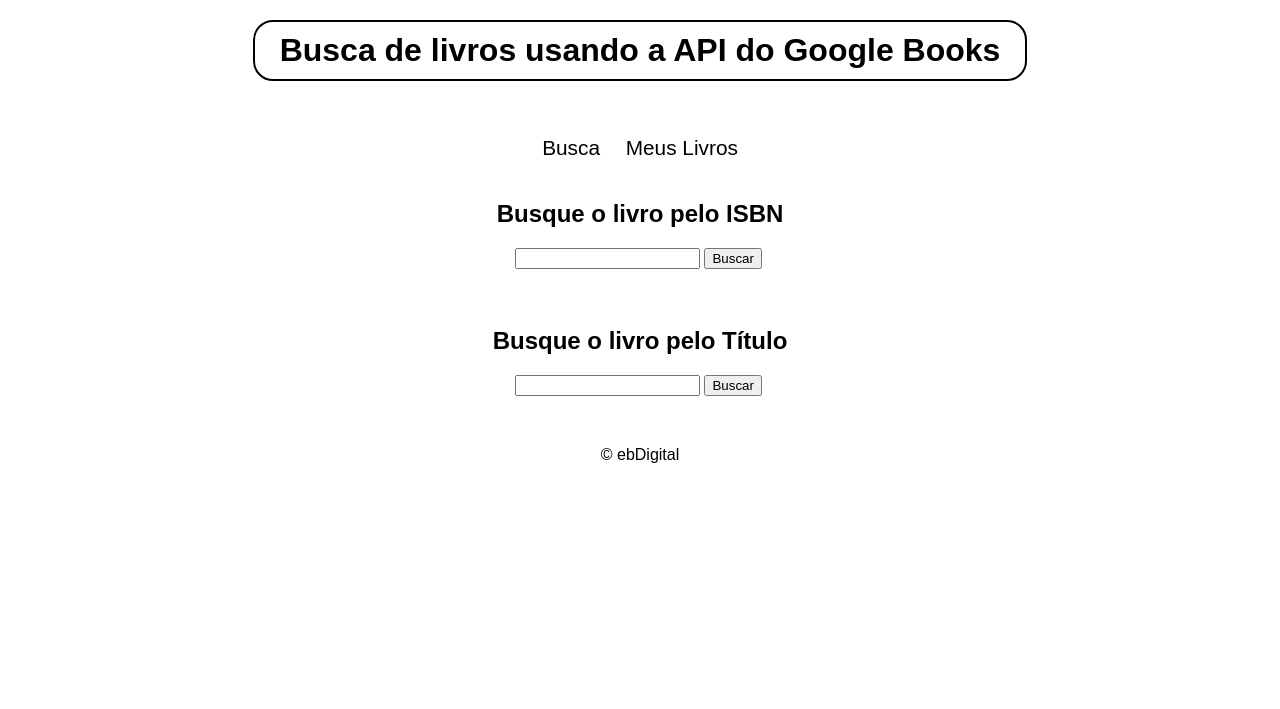
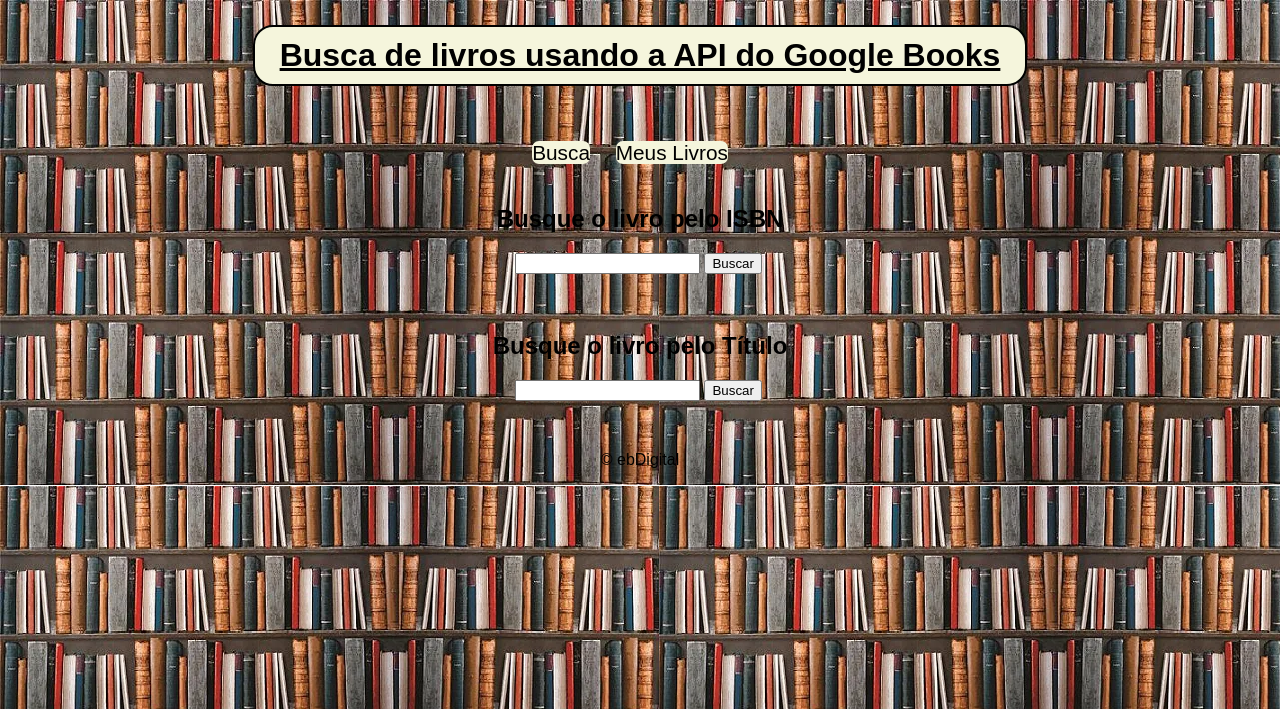
Before and after one commit to erikbarcella/bookList, a Node server app: page / in a window 1280 px wide. Shown: the top 709 px of the page. Run offline with Node 20, Linux system fonts and the light colour scheme; some libraries are stand-ins or nearby versions.

Commit message:
alteracoes front

```diff
--- a/public/css/estilos.css
+++ b/public/css/estilos.css
@@ -1,5 +1,6 @@
 body{
     font-family: Arial, Helvetica, sans-serif;
+    background-image: url("/imgs/fundo.png")
 }
 
 h1, h2, h3{
@@ -15,6 +16,7 @@
     margin-left: auto;
     margin-right: auto;
     padding: 10px;
+
 }
 
 .menu{
@@ -22,10 +24,13 @@
     font-size: 1.3em;
     margin-bottom: 40px;
     margin-top: -15px;
+
 }
 
 .item-menu{
     margin-right: 20px;
+    border-radius: 7px;
+    background-color: beige;
 }
 
 footer{
@@ -49,6 +54,7 @@
     width: 680px;
     height: 205px;
     text-align: left;
+    background-color: beige;
 }
 
 .livro img{
@@ -84,3 +90,7 @@
     text-decoration: underline;
     margin-top: 25px;
 }
+
+.titulo{
+    background-color: beige;
+}
--- a/views/partials/head.ejs
+++ b/views/partials/head.ejs
@@ -2,12 +2,12 @@
 <html lang="pt-br">
 <head>
     <meta charset="UTF-8">
-    <title>Busca de Livros</title>
+    <title >Busca de Livros</title>
     <link rel="stylesheet" href="/css/estilos.css">
 </head>
 <body>
-    <a href="/"><h1>Busca de livros usando a API do Google Books</h1></a>
+    <a href="/"><h1 class="titulo">Busca de livros usando a API do Google Books</h1></a>
     <div class="menu">
         <a href="/" class="item-menu">Busca</a>
-        <a href="/livros">Meus Livros</a>
+        <a href="/livros" class="item-menu">Meus Livros</a>
     </div>
```
Also changed, not shown: public/imgs/fundo.png (added).
